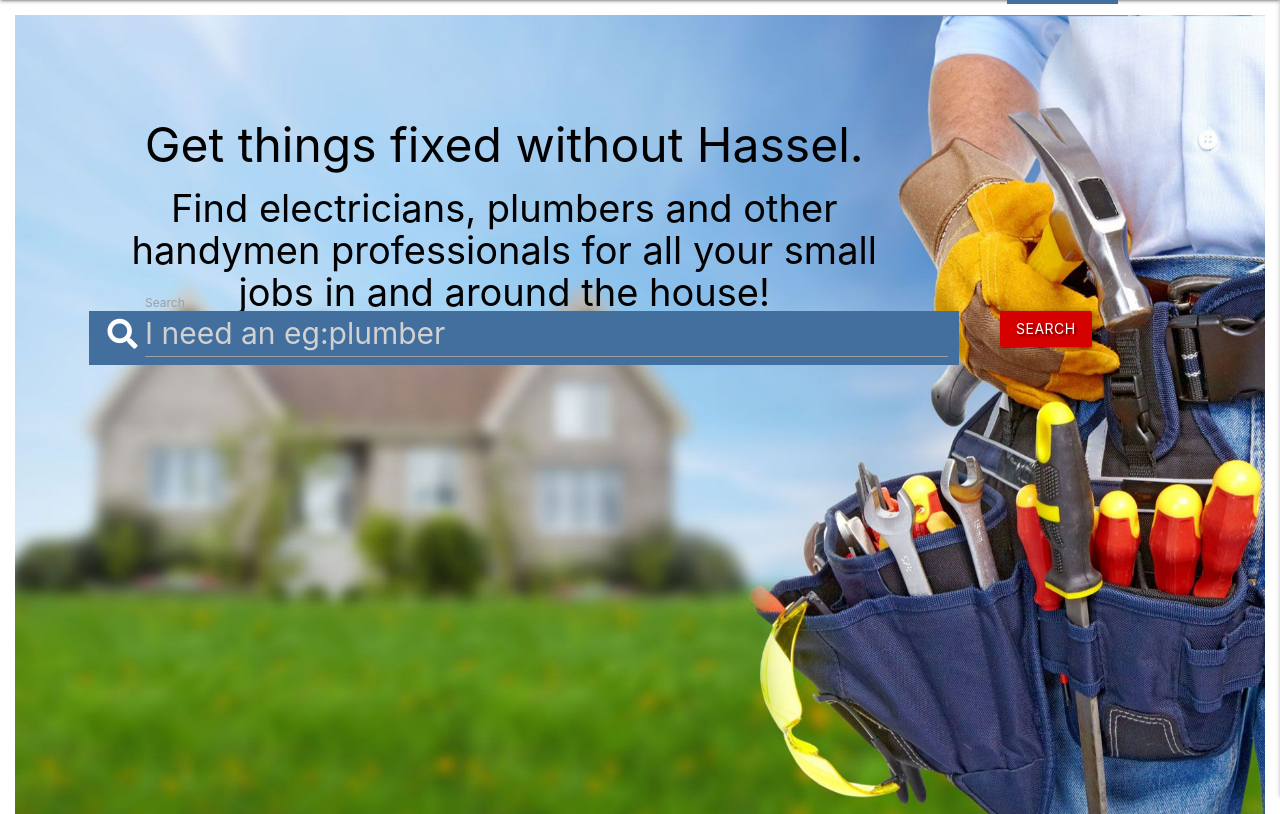
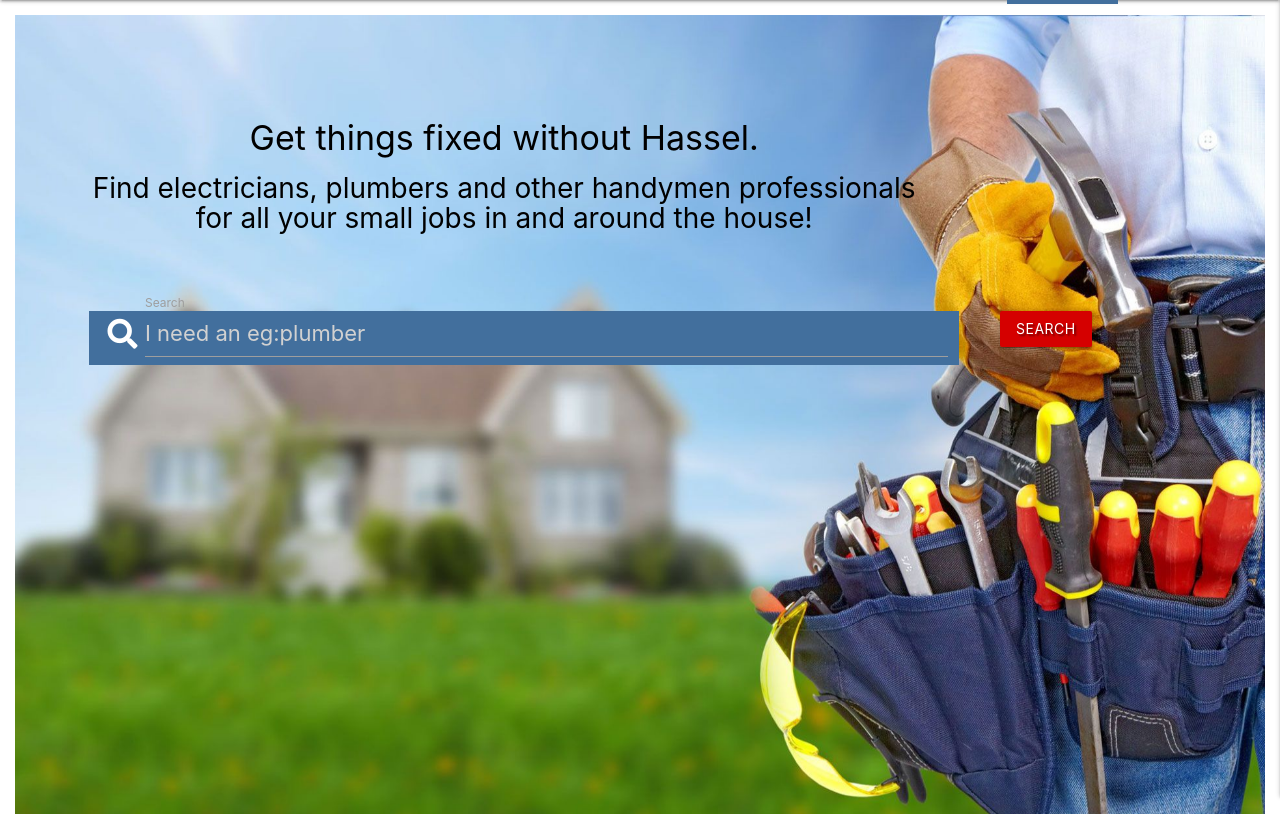
Before and after one commit to gomathishankar28/ms3_meercq, a Flask app: page / in a window 1280 px wide. Shown: the part 64-878 px from the top of the page. Run offline with Flask 2, Linux system fonts and the light colour scheme; some libraries are stand-ins or nearby versions.

Commit message:
adjusted font size on large screens

```diff
--- a/static/css/style.css
+++ b/static/css/style.css
@@ -338,10 +338,10 @@ p {
         top: 20%;
     }
     .main-heading1 {
-        font-size: 48px;
+        font-size: 34px;
     }
     .main-heading2 {
-        font-size: 38px;
+        font-size: 28px;
     }
 
     .search_form {
@@ -349,7 +349,7 @@ p {
         top: 45%;
     }
     input, optgroup, select, textarea {
-        font-size: 30px!important;
+        font-size: 22px!important;
 
     }
     .contacts {
```
